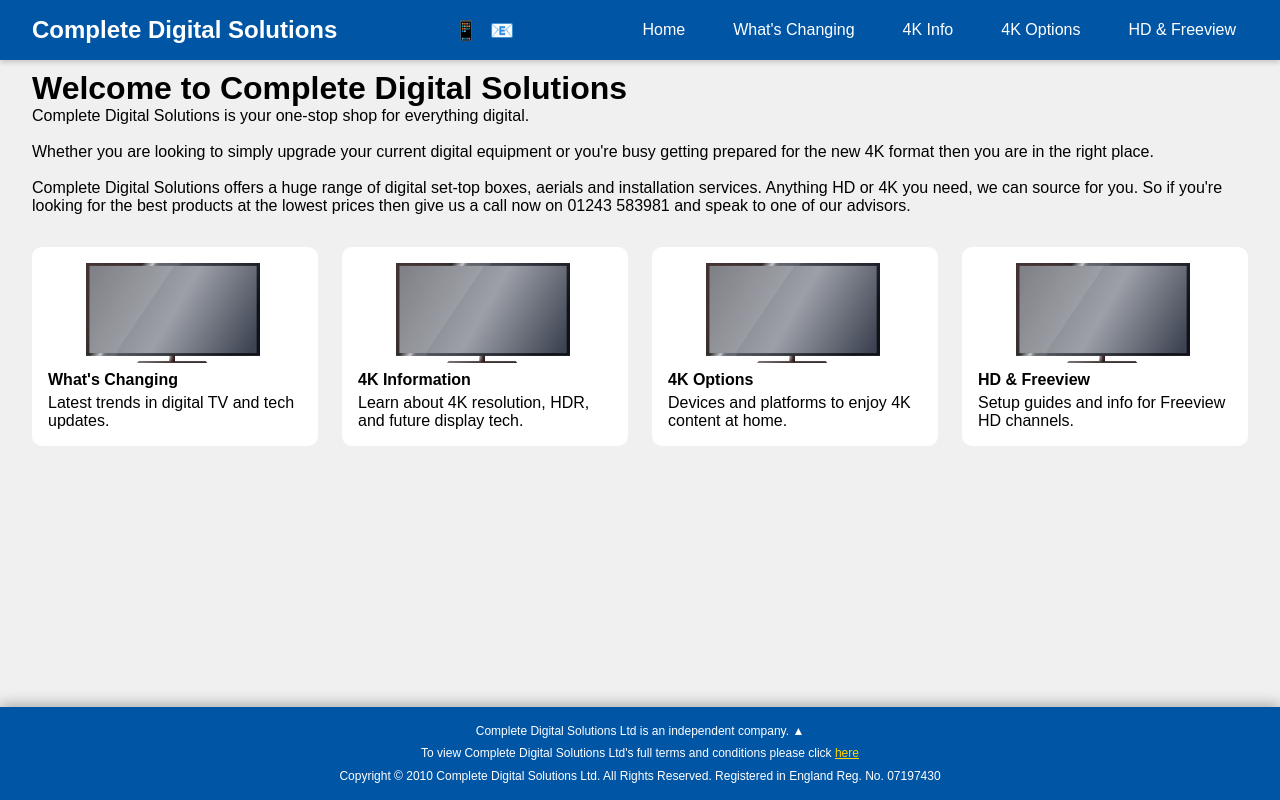
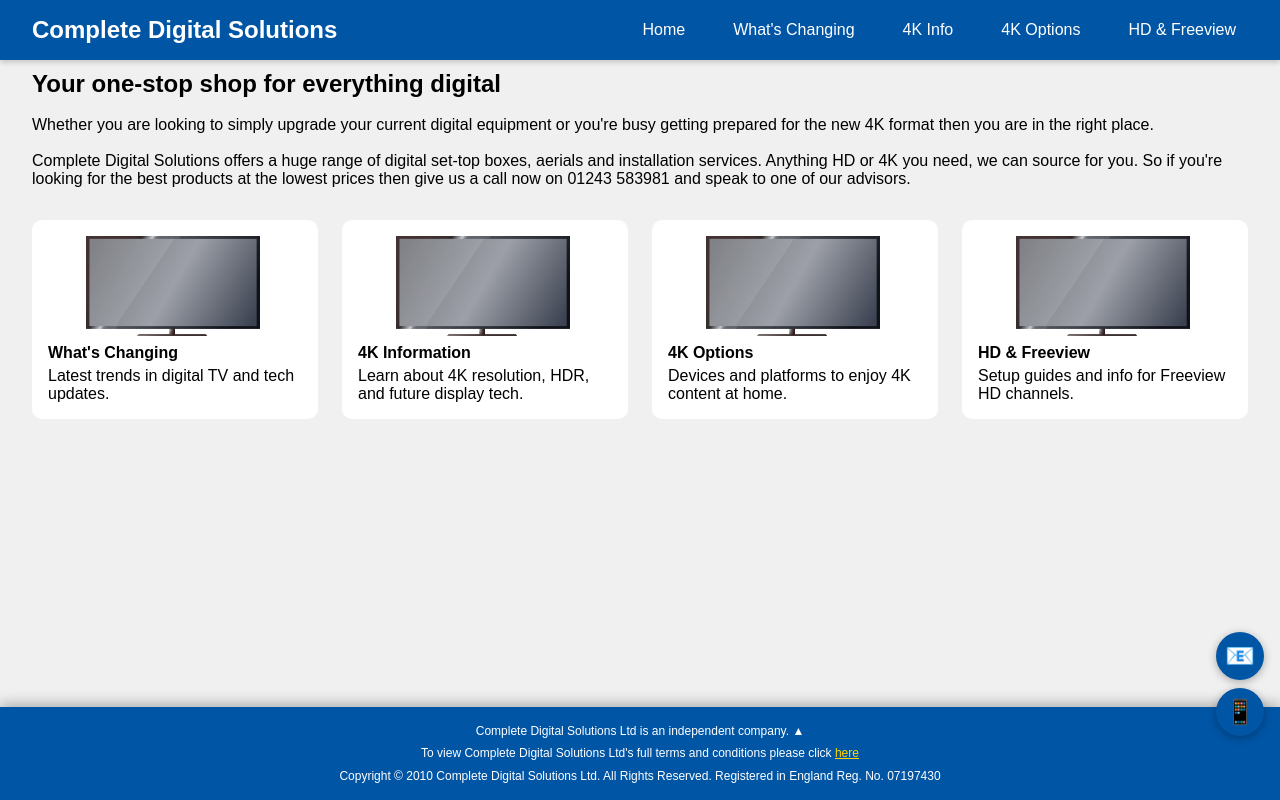
Before and after one commit to rharrison891/complete-digital-site, a PHP site: page / in a window 1280 px wide. Run offline with PHP 8.4, Linux system fonts and the light colour scheme.

Commit message:
contact widget

```diff
--- a/index.html
+++ b/index.html
@@ -11,8 +11,7 @@
     <header></header>
 
     <div class="content">
-        <h1>Welcome to Complete Digital Solutions</h1>
-        <p>Complete Digital Solutions is your one-stop shop for everything digital.</p><br />
+        <h2>Your one-stop shop for everything digital</h2><br />
         <p>Whether you are looking to simply upgrade your current digital equipment or you're busy getting prepared for the new 4K format then you are in the right place.</p><br />
         <p>Complete Digital Solutions offers a huge range of digital set-top boxes, aerials and installation services. Anything HD or 4K you need, we can source for you. So if you're looking for the best products at the lowest prices then give us a call now on 01243 583981 and speak to one of our advisors.</p>
 
--- a/main.js
+++ b/main.js
@@ -2,11 +2,6 @@ const Templates = {
     header: `
         <div class="site-header">
             <div class="logo">Complete Digital Solutions</div>
-
-            <div class="header-contact">
-                <a href="tel:+441234567890" class="contact-icon">📱</a>
-                <a href="mailto:info@completedigital.co.uk" class="contact-icon">📧</a>
-            </div>
 
             <div id="hamburger" class="hamburger">&#9776;</div>
             <nav id="main-nav" class="nav-closed">
@@ -42,6 +37,15 @@ document.addEventListener("DOMContentLoaded", () => {
     const footer = document.querySelector("footer");
     if (header) header.innerHTML = Templates.header;
     if (footer) footer.innerHTML = Templates.footer;
+
+    // Floating contact widget
+    const contactWidget = document.createElement("div");
+    contactWidget.className = "contact-widget";
+    contactWidget.innerHTML = `
+        <a href="mailto:info@completedigital.co.uk" title="Email us">📧</a>
+        <a href="tel:+441234567890" title="Call us">📱</a>
+    `;
+    document.body.appendChild(contactWidget);
 
     // Active nav link
     const navLinks = document.querySelectorAll("#main-nav a");
--- a/style.css
+++ b/style.css
@@ -41,21 +41,36 @@ body {
         font-weight: bold;
     }
 
-/* Header contact icons */
-.header-contact {
+
+/* Floating contact widget */
+.contact-widget {
+    position: fixed;
+    right: 1rem;
+    bottom: 4rem; /* above footer */
     display: flex;
-    gap: 0.75rem;
-    font-size: 1.2rem;
+    flex-direction: column;
+    gap: 0.5rem;
+    z-index: 1100; /* above everything else */
 }
 
-    .header-contact a {
+    .contact-widget a {
+        display: flex;
+        align-items: center;
+        justify-content: center;
+        width: 3rem;
+        height: 3rem;
+        background: #0055a5;
         color: #fff;
+        font-size: 1.5rem;
+        border-radius: 50%;
+        box-shadow: 0 2px 8px rgba(0,0,0,0.3);
         text-decoration: none;
-        transition: color 0.2s ease;
+        transition: transform 0.2s ease, background 0.2s ease;
     }
 
-        .header-contact a:hover {
-            color: #ffd700; /* gold highlight */
+        .contact-widget a:hover {
+            background: #00428a;
+            transform: translateY(-3px);
         }
 
 #main-nav {
```
